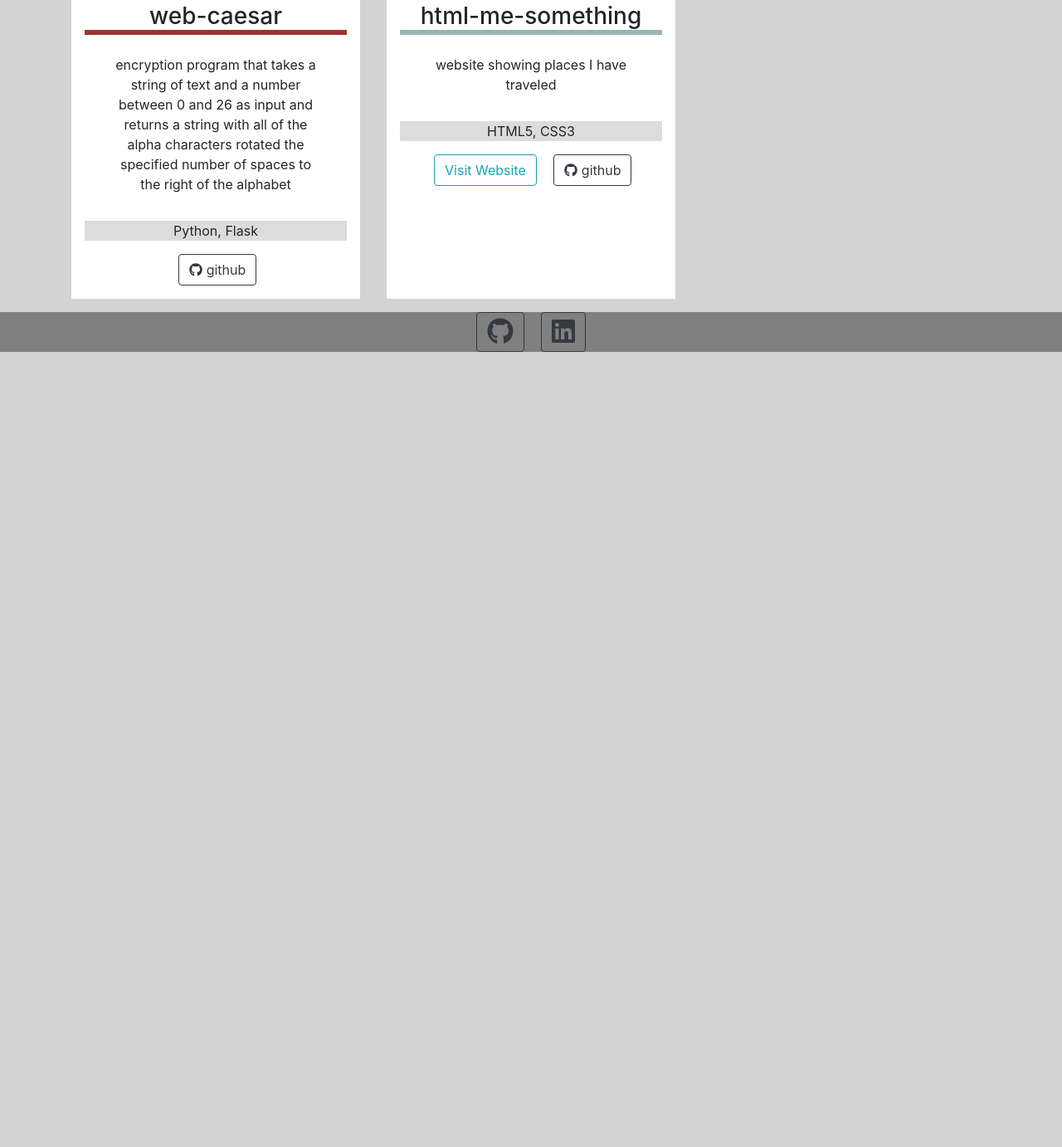
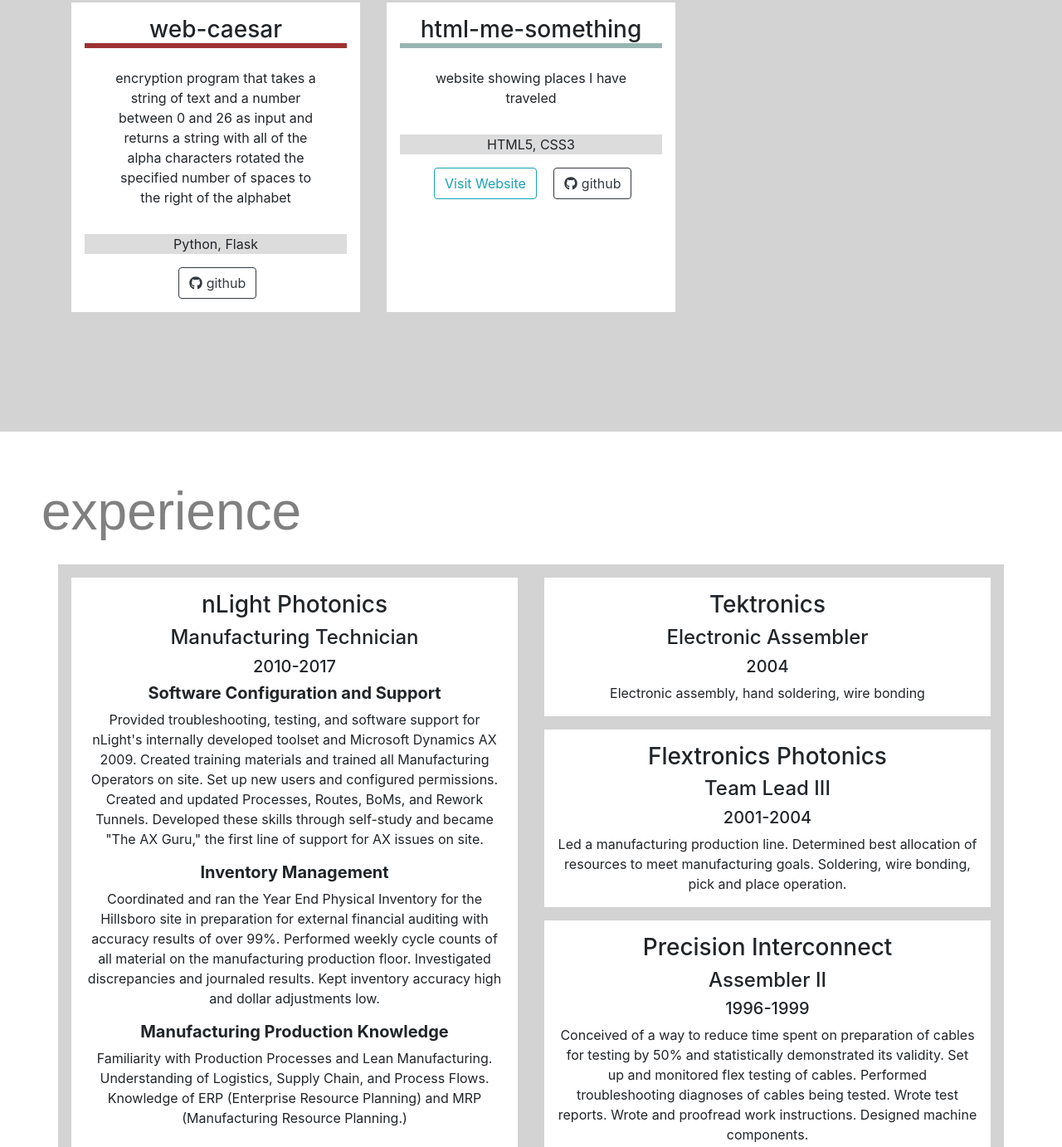
Before and after one commit to Sara-Hamilton/My_Portfolio, a plain HTML site: page index.html in a window 1280 px wide. Shown: the part 1065-2447 px from the top of the page at 83% size. Before the commit the page ends 1489 px from the top, so only its background shows below. Drawn offline with nearby package versions, Linux system fonts and the light colour scheme.

Commit message:
filled in experience section

```diff
--- a/css/styles.css
+++ b/css/styles.css
@@ -30,7 +30,7 @@ footer {
 
 .name,
 .intro,
-.title {
+.section-title {
     text-align: left;
     padding-left: 50px;
 }
@@ -44,7 +44,12 @@ footer {
     text-align: center;
 }
 
-.title {
+.projects,
+.experience {
+    padding: 3rem 0 8rem 0;
+}
+
+.section-title {
     font-family: Arial, Helvetica, sans-serif;
     font-size: 4em;
     color: gray;
@@ -56,6 +61,12 @@ footer {
     padding: 1em;
     text-align: center;
     border: 1em solid lightgray;
+}
+
+.separator {
+    background-color: lightgray;
+    padding: 0.5rem 0rem;
+    margin: 0 -1rem 1rem -1rem;
 }
 
 .col {
@@ -98,3 +109,7 @@ img {
 #title5 {
     border-bottom: 6px solid #98b6b1;
 }
+
+.experience {
+    background-color: white;
+}
--- a/index.html
+++ b/index.html
@@ -16,9 +16,10 @@
 <body>
     <div class="container-fluid">
         <div class="name">Sara Hamilton</div>
-        <p class="intro">I am a web developer who enjoys solving puzzles and learning new things. I am passionate about design. I find computer programming and software developement to be the perfect combination of puzzle solving, logic, order, organization, and design.
-            I derive joy from creating well-written, well-designed, and well-crafted code.</p>
-        <p class="title">projects</p>
+        <div class="intro">I am a web developer who enjoys solving puzzles and learning new things. I am passionate about design. I find computer programming and software developement to be the perfect combination of puzzle solving, logic, order, organization, and design.
+            I derive joy from creating well-written, well-designed, and well-crafted code.</div>
+        <div class="projects">
+            <div class="section-title">projects</div>
             <div class="container">
                 <!-- <div class="project-heading">projects</div> -->
                 <!-- <div class="row">
@@ -101,6 +102,44 @@
                 </div>
             </div>
         </div>
+        <div class="experience">
+            <p class="section-title">experience</p>
+            <div class="container">
+                <div class="row">
+                    <div class="col-lg-6 project">
+                        <h3>nLight Photonics</h3>
+                        <h4> Manufacturing Technician</h4>
+                        <h5>2010-2017</h5>
+                        <h5 class="font-weight-bold">Software Configuration and Support</h5>
+                        <p>Provided troubleshooting, testing, and software support for nLight's internally developed toolset and Microsoft Dynamics AX 2009. Created training materials and trained all Manufacturing Operators on site. Set up new users and
+                            configured permissions. Created and updated Processes, Routes, BoMs, and Rework Tunnels. Developed these skills through self-study and became "The AX Guru," the first line of support for AX issues on site.</p>
+                        <h5 class="font-weight-bold">Inventory Management</h5>
+                        <p>Coordinated and ran the Year End Physical Inventory for the Hillsboro site in preparation for external financial auditing with accuracy results of over 99%. Performed weekly cycle counts of all material on the manufacturing production
+                            floor. Investigated discrepancies and journaled results. Kept inventory accuracy high and dollar adjustments low. </p>
+                        <h5 class="font-weight-bold">Manufacturing Production Knowledge</h5>
+                        <p>Familiarity with Production Processes and Lean Manufacturing. Understanding of Logistics, Supply Chain, and Process Flows. Knowledge of ERP (Enterprise Resource Planning) and MRP (Manufacturing Resource Planning.)</p>
+                    </div>
+                    <div class="col-lg-6 project">
+                        <h3>Tektronics</h3>
+                        <h4>Electronic Assembler</h4>
+                        <h5>2004</h5>
+                        <p>Electronic assembly, hand soldering, wire bonding</p>
+                        <div class="separator"></div>
+                        <h3>Flextronics Photonics</h3>
+                        <h4>Team Lead III</h4>
+                        <h5>2001-2004</h5>
+                        <p>Led a manufacturing production line. Determined best allocation of resources to meet manufacturing goals. Soldering, wire bonding, pick and place operation.</p>
+                        <div class="separator"></div>
+                        <h3>Precision Interconnect</h3>
+                        <h4>Assembler II</h4>
+                        <h5>1996-1999</h5>
+                        <p>Conceived of a way to reduce time spent on preparation of cables for testing by 50% and statistically demonstrated its validity. Set up and monitored flex testing of cables. Performed troubleshooting diagnoses of cables being tested.
+                            Wrote test reports. Wrote and proofread work instructions. Designed machine components. </p>
+                    </div>
+                </div>
+            </div>
+        </div>
+    </div>
 
     <footer>
         <a class="btn btn-outline-dark" href="https://github.com/Sara-Hamilton" target="_blank"><i class="fab fa-github fa-2x"></i></a>
```
Lines whose indentation alone changed are shown as unchanged.
